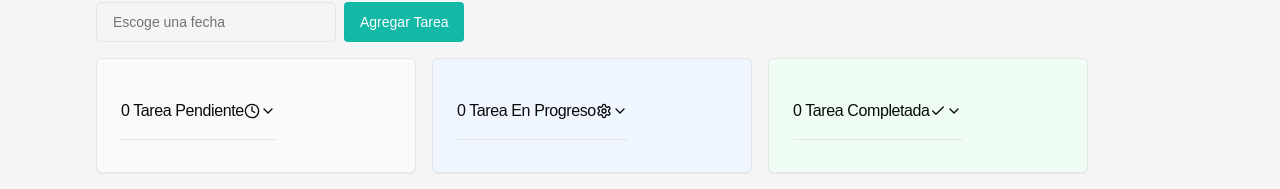
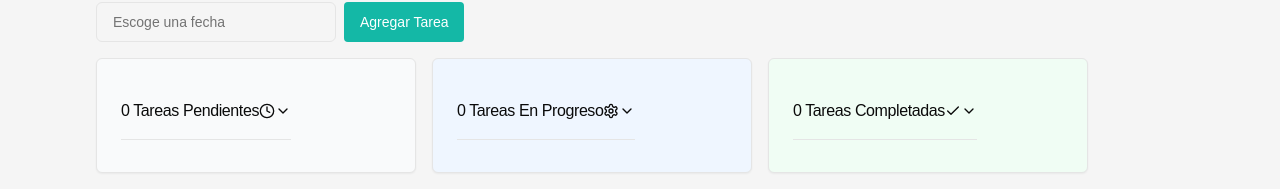
Before and after one commit to KaicerPirata/UCC-GO, a Next.js app: page / in a window 1280 px wide. Shown: the part 342-531 px from the top of the page. Built offline with nearby package versions, Linux system fonts and the light colour scheme.

Commit message:
cambia la palabra tarea por tareas de los titulos

```diff
--- a/src/app/page.tsx
+++ b/src/app/page.tsx
@@ -278,7 +278,8 @@ export default function Home() {
             selectedTask={selectedTask}
             selectedColumn={selectedColumn}
             setSelectedTask={setSelectedTask}
-            dropdownTitle="Tarea Pendiente"
+            dropdownTitle="Tareas Pendientes"
+            tooltipText="Tareas por hacer"
           />
           <KanbanColumn
             title="En Progreso"
@@ -291,7 +292,8 @@ export default function Home() {
             selectedTask={selectedTask}
             selectedColumn={selectedColumn}
             setSelectedTask={setSelectedTask}
-            dropdownTitle="Tarea En Progreso"
+            dropdownTitle="Tareas En Progreso"
+            tooltipText="Tareas en ejecución"
           />
           <KanbanColumn
             title="Completada"
@@ -304,7 +306,8 @@ export default function Home() {
             selectedTask={selectedTask}
             selectedColumn={selectedColumn}
             setSelectedTask={setSelectedTask}
-            dropdownTitle="Tarea Completada"
+            dropdownTitle="Tareas Completadas"
+            tooltipText="Tareas finalizadas"
           />
         </div>
 
@@ -344,6 +347,7 @@ interface KanbanColumnProps {
   selectedColumn: string | null;
   setSelectedTask: (task: Task | null) => void;
   dropdownTitle: string;
+  tooltipText: string;
 }
 
 function KanbanColumn({
@@ -357,7 +361,8 @@ function KanbanColumn({
                           selectedTask,
                           selectedColumn,
                           setSelectedTask,
-                          dropdownTitle
+                          dropdownTitle,
+                          tooltipText
                         }: KanbanColumnProps) {
   const getColumnBackgroundColor = () => {
     switch (title) {
@@ -372,18 +377,6 @@ function KanbanColumn({
     }
   };
 
-  const getTooltipText = () => {
-    switch (title) {
-      case "Pendiente":
-        return "Tareas por hacer";
-      case "En Progreso":
-        return "Tareas en ejecución";
-      case "Completada":
-        return "Tareas finalizadas";
-      default:
-        return "";
-    }
-  };
 
   const handleAccordionClick = () => {
     // If the column is already selected, deselect it
@@ -411,7 +404,7 @@ function KanbanColumn({
                       {icon}
                     </TooltipTrigger>
                     <TooltipContent>
-                      {getTooltipText()}
+                      {tooltipText}
                     </TooltipContent>
                   </Tooltip>
                 </TooltipProvider>
```
